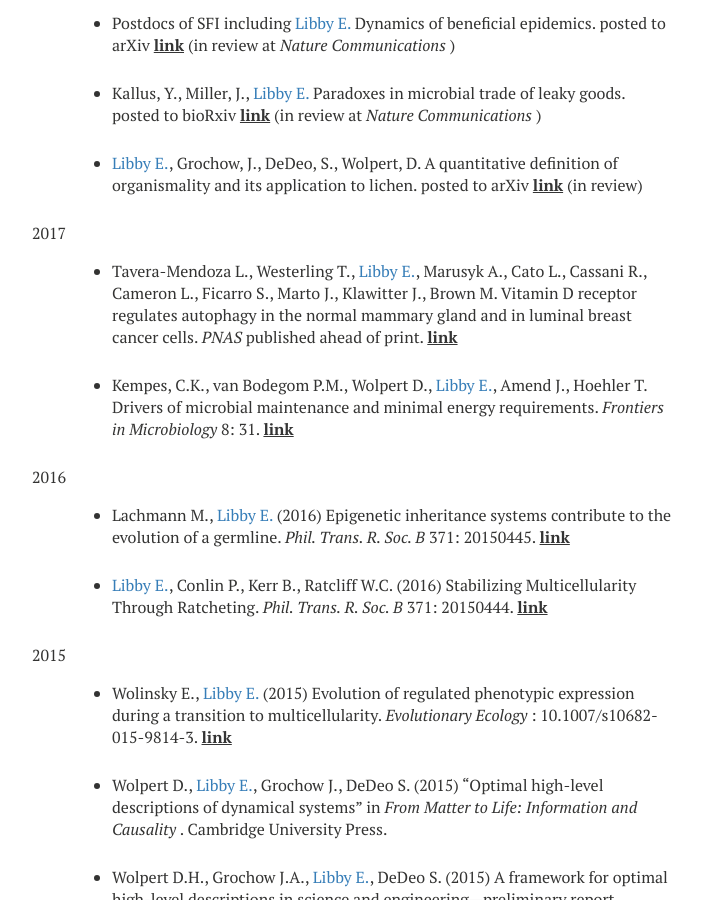
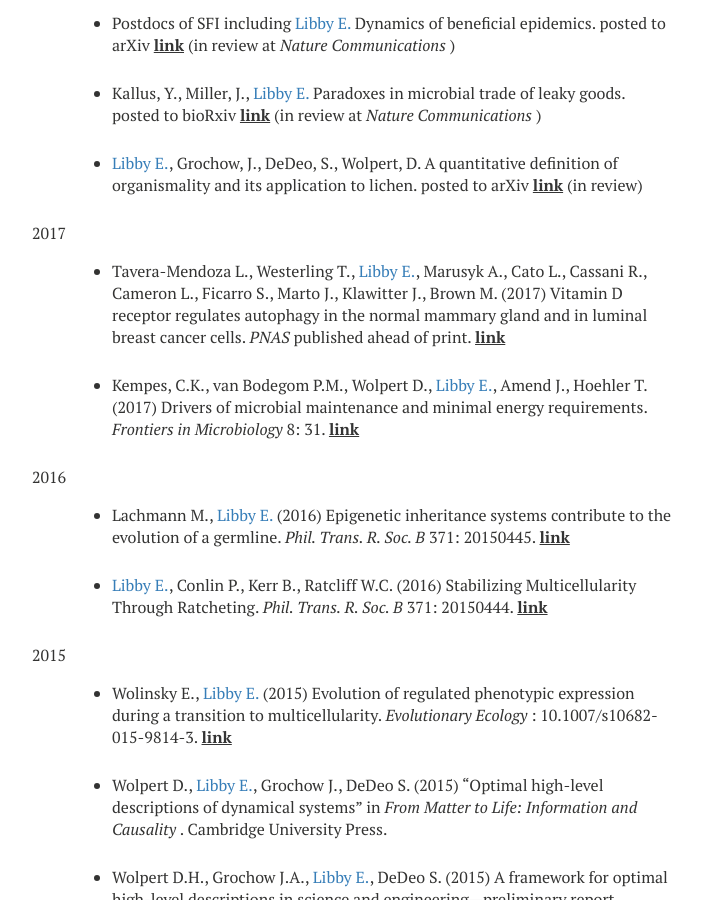
Before and after one commit to ericlibby/oldweb, a Jekyll site: the page built from p_publications/index.md, in a window 1280 px wide and 900 px high, scrolled down 1193 px. Shown: the whole window, without its empty margins (288-990 px from the left). Built offline with Jekyll 4.4.1, drawn with Linux system fonts in a browser that asks for light colours; nearby versions of some CDN libraries.

Commit message:
fixed format

```diff
--- a/p_publications/index.md
+++ b/p_publications/index.md
@@ -44,9 +44,9 @@ Email: elibby at santafe.edu
 	* <span style="color:#377EB8;"> Libby E.</span>, Grochow, J., DeDeo, S., Wolpert, D. A quantitative definition of organismality and its application to lichen. posted to arXiv [**link**](https://arxiv.org/abs/1612.00036) (in review)
 
 2017
-:	* Tavera-Mendoza L., Westerling T., <span style="color:#377EB8;"> Libby E.</span>, Marusyk A., Cato L., Cassani R., Cameron L., Ficarro S., Marto J., Klawitter J., Brown M. Vitamin D receptor regulates autophagy in the normal mammary gland and in luminal breast cancer cells. <I> PNAS </I> published ahead of print. [**link**](http://www.pnas.org/content/early/2017/02/24/1615015114)
+:	* Tavera-Mendoza L., Westerling T., <span style="color:#377EB8;"> Libby E.</span>, Marusyk A., Cato L., Cassani R., Cameron L., Ficarro S., Marto J., Klawitter J., Brown M. (2017) Vitamin D receptor regulates autophagy in the normal mammary gland and in luminal breast cancer cells. <I> PNAS </I> published ahead of print. [**link**](http://www.pnas.org/content/early/2017/02/24/1615015114)
 
-	* Kempes, C.K., van Bodegom P.M., Wolpert D.,  <span style="color:#377EB8;"> Libby E.</span>, Amend J.,  Hoehler T. Drivers of microbial maintenance and minimal energy requirements. <I> Frontiers in Microbiology </I> 8: 31. [**link**](https://www.ncbi.nlm.nih.gov/pmc/articles/PMC5281582/pdf/fmicb-08-00031.pdf)
+	* Kempes, C.K., van Bodegom P.M., Wolpert D.,  <span style="color:#377EB8;"> Libby E.</span>, Amend J.,  Hoehler T. (2017) Drivers of microbial maintenance and minimal energy requirements. <I> Frontiers in Microbiology </I> 8: 31. [**link**](https://www.ncbi.nlm.nih.gov/pmc/articles/PMC5281582/pdf/fmicb-08-00031.pdf)
 
 
 2016
```
